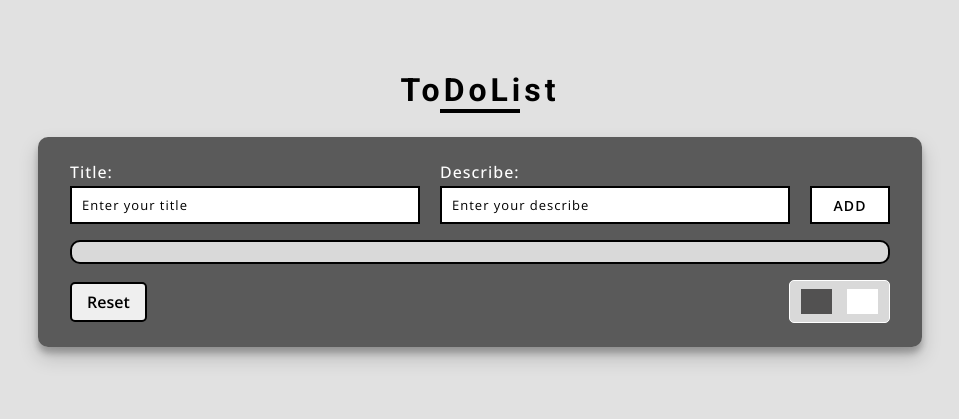
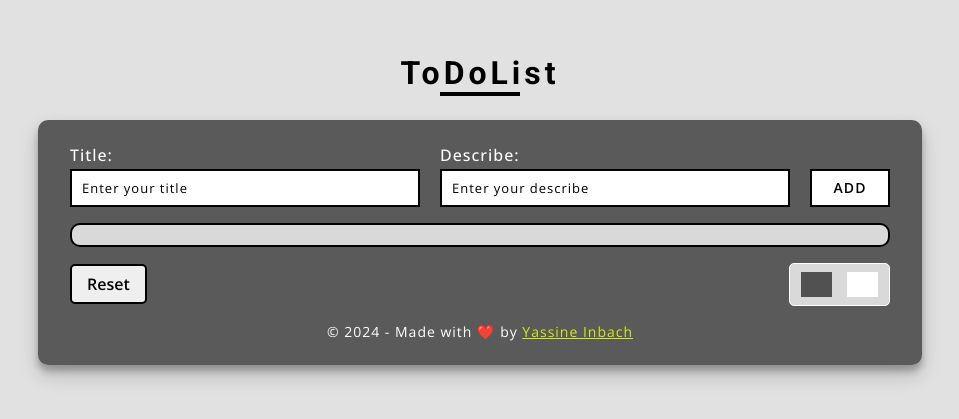
Before and after one commit to YassineInbach/Todo-APP, a React (Create React App) app: page / in a window 1280 px wide. Shown: the part 159-578 px from the top of the page, without its empty margins (160-1119 px from the left). Built offline with nearby package versions, Linux system fonts and the light colour scheme.

Commit message:
Update ThemeTodo.jsx

```diff
--- a/src/Components/ThemeTodo.jsx
+++ b/src/Components/ThemeTodo.jsx
@@ -46,6 +46,9 @@ function ThemeTodo({header,setHeader}) {
           <button onClick={() => handleChange("button2")}></button>
         </div>
       </div>
+      <div class="made-with">
+            <p>© 2024 - Made with ❤️ by <span><a  href= "https://github.com/YassineInbach" target="_blank">Yassine Inbach</a></span></p>
+        </div>
     </div>
   );
 }
```
